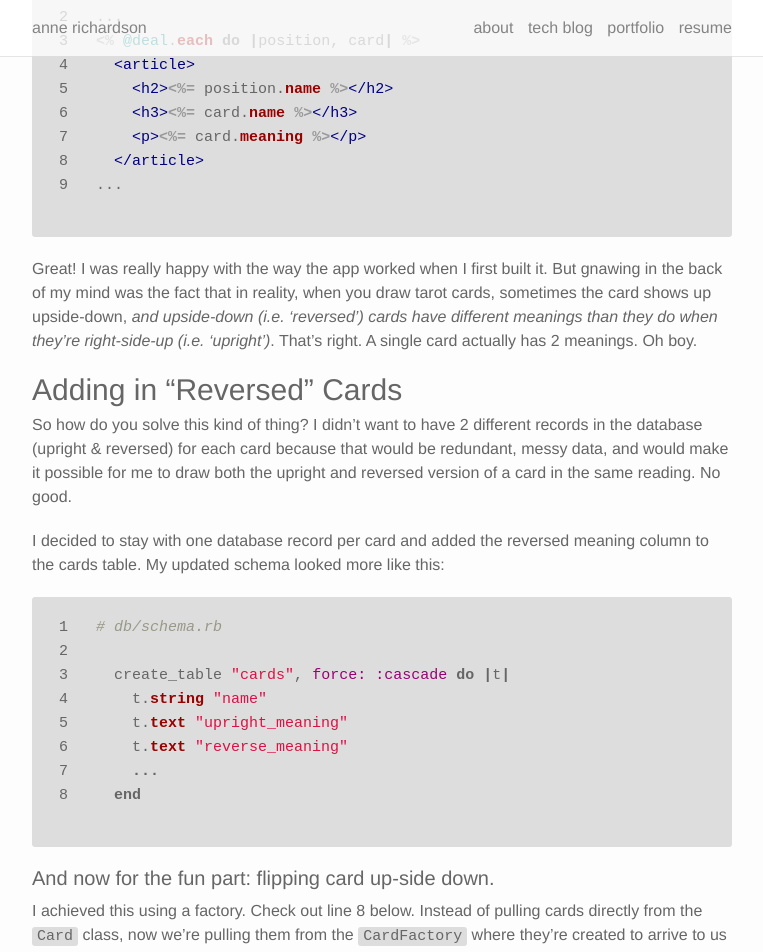
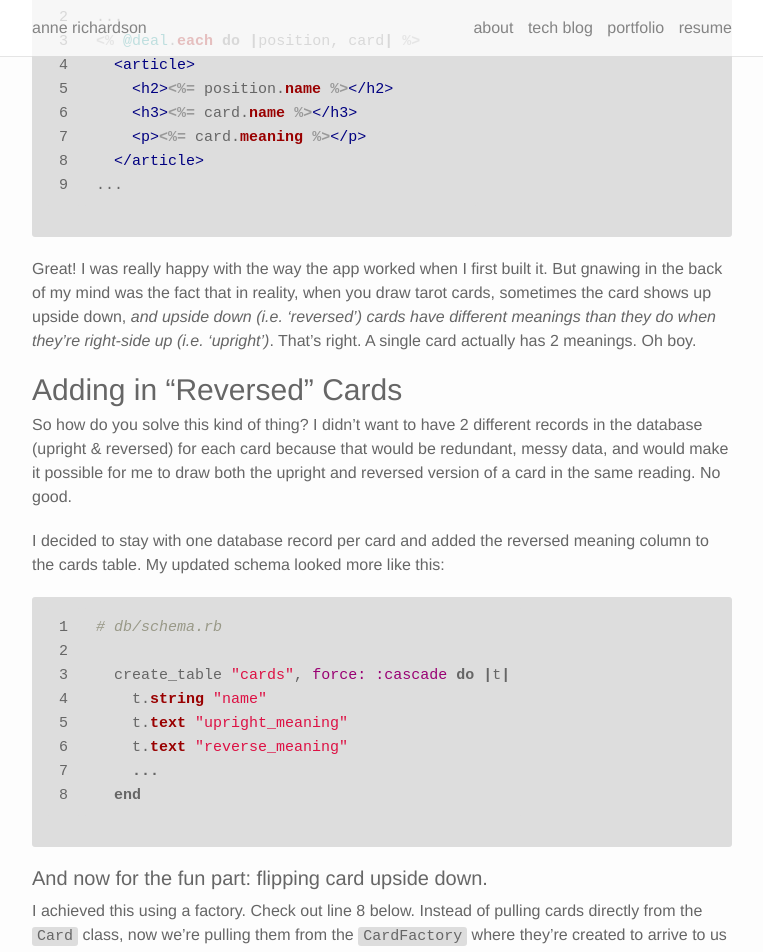
Before and after one commit to lortza/lortza.github.io, a Jekyll site: the page built from _posts/2018-02-26-card-factory.md, in a window 1280 px wide and 1400 px high, scrolled down 1642 px. Shown: the top 952 px of the window, without its empty margins (258-1021 px from the left). Built offline with Jekyll 4.4.1, drawn with Linux system fonts in a browser that asks for light colours; nearby versions of some CDN libraries; some of the changed text lies outside the part shown.

Commit message:
Corrects spelling of right-side up

```diff
--- a/_posts/2018-02-26-card-factory.md
+++ b/_posts/2018-02-26-card-factory.md
@@ -1,6 +1,6 @@
 ---
 layout: post
-title:  Using a Factory to Randomize Whether a Card is Drawn Right-side-up or Up-side-down
+title:  Using a Factory to Randomize Whether a Card is Drawn Right-side Up or Upside Down
 date:   2018-02-26 03:53
 ---
 
@@ -66,7 +66,7 @@ Then in the view, we can access the data for both the reading position and the c
 ...
 {% endhighlight %}
 
-Great! I was really happy with the way the app worked when I first built it. But gnawing in the back of my mind was the fact that in reality, when you draw tarot cards, sometimes the card shows up upside-down, *and upside-down (i.e. 'reversed') cards have different meanings than they do when they're right-side-up (i.e. 'upright')*. That's right. A single card actually has 2 meanings. Oh boy.
+Great! I was really happy with the way the app worked when I first built it. But gnawing in the back of my mind was the fact that in reality, when you draw tarot cards, sometimes the card shows up upside down, *and upside down (i.e. 'reversed') cards have different meanings than they do when they're right-side up (i.e. 'upright')*. That's right. A single card actually has 2 meanings. Oh boy.
 
 ## Adding in "Reversed" Cards
 So how do you solve this kind of thing? I didn't want to have 2 different records in the database (upright & reversed) for each card because that would be redundant, messy data, and would make it possible for me to draw both the upright and reversed version of a card in the same reading. No good.
@@ -84,7 +84,7 @@ I decided to stay with one database record per card and added the reversed meani
   end
 {% endhighlight %}
 
-### And now for the fun part: flipping card up-side down.
+### And now for the fun part: flipping card upside down.
 I achieved this using a factory. Check out line 8 below. Instead of pulling cards directly from the `Card` class, now we're pulling them from the `CardFactory` where they're created to arrive to us exactly as we need them: with randomly assigned 'upright' or 'reverse' data.
 
 {% highlight ruby linenos %}
@@ -172,7 +172,7 @@ class CardFactory
 end
 {% endhighlight %}
 
-### The New Functionality with Up-side-down Cards
+### The New Functionality with Upside down Cards
 Now with access to reversed meanings, our readings are more realistic. If I hop on over to [modernmystic.herokuapp.com](http://modernmystic.herokuapp.com/) (and wait for those free dynos to spin up), I can do a relationship reading with results like this (only more pretty with css):
 
 {% highlight text %}
```
